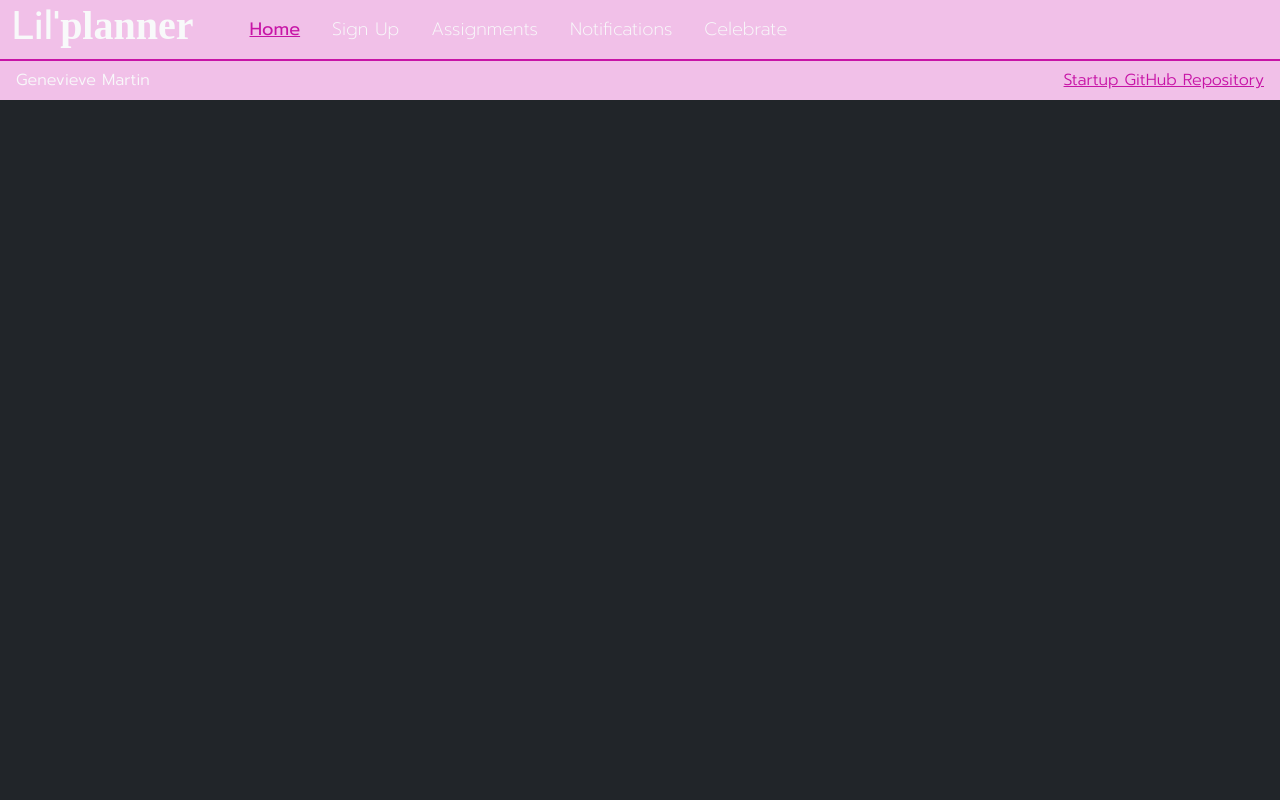
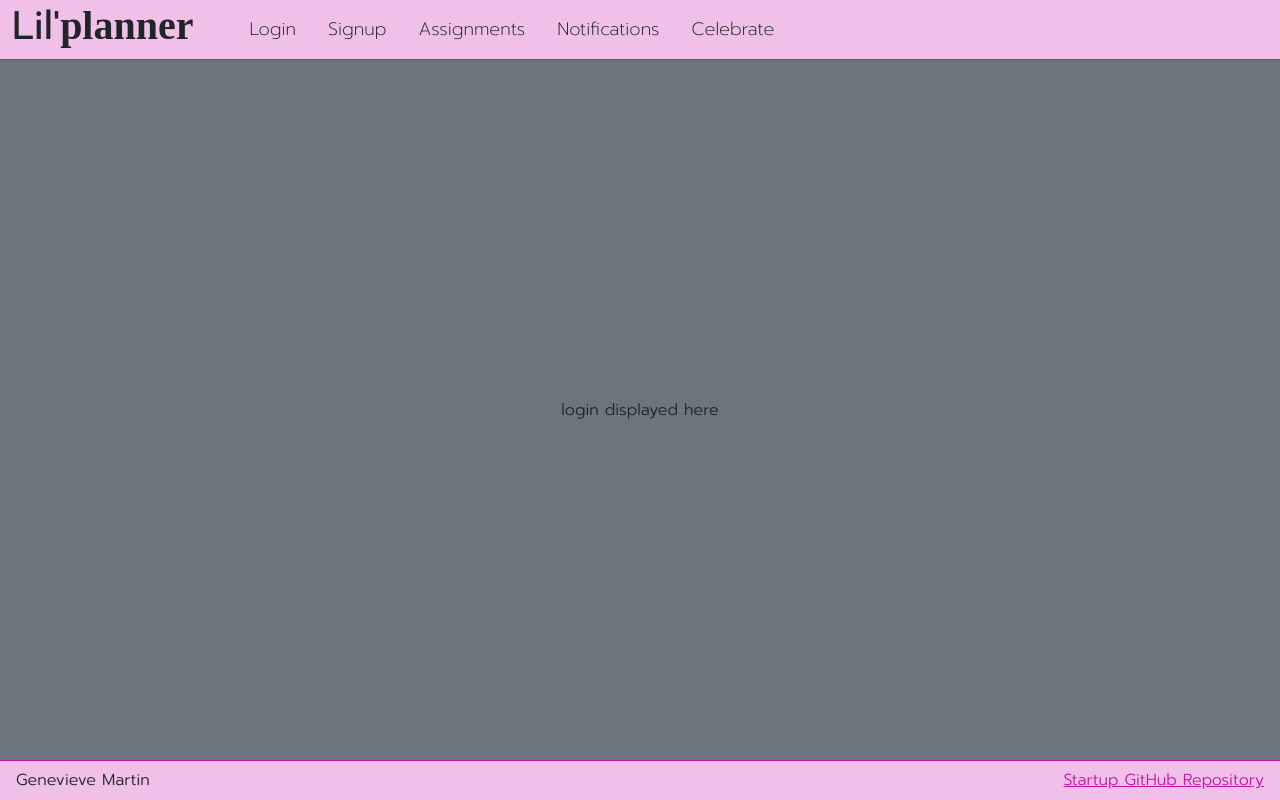
Before and after one commit to grm77777/startup, a React (Vite) app: page / in a window 1280 px wide. Built offline with nearby package versions, Linux system fonts and the light colour scheme; a web font is replaced by a local one.

Commit message:
Created the router

```diff
--- a/index.html
+++ b/index.html
@@ -4,7 +4,7 @@
     <meta charset="utf-8" />
     <link rel="icon" href="/logo.ico" />
     <meta name="viewport" content="width=device-width, initial-scale=1" />
-    <meta name="theme-color" content="#000000" />
+    <meta name="theme-color" content="#FFFFFF" />
 
     <title>Lil' Planner</title>
 
--- a/src/app.jsx
+++ b/src/app.jsx
@@ -1,33 +1,61 @@
 import React from 'react';
 import 'bootstrap/dist/css/bootstrap.min.css';
 import './app.css';
+import { BrowserRouter, NavLink, Route, Routes } from 'react-router-dom';
+import { Login } from './login/login';
+import { Assignments } from './assignments/assignments';
+import { Celebrate } from './celebrate/celebrate';
+import { Notifications } from './notifications/notifications';
+import { Signup } from './signup/signup';
 
 export default function App() {
   return (
-  <div className="body bg-dark text-light">
-    <header class="container-header">
-        <nav class="navbar-fixed-top">
-            <h1 class="navbar-brand-lil">Lil'</h1>
-            <h1 class="navbar-brand-planner">planner</h1>
+  <BrowserRouter>
+    <div className="body">
+        <header className="container-header">
+            <nav className="navbar-fixed-top">
+                <h1 className="navbar-brand-lil">Lil'</h1>
+                <h1 className="navbar-brand-planner">planner</h1>
                 <menu>
-            <li class="nav-item">
-                <a class="nav-link-active" href="index.html">Home</a></li>
-            <li class="nav-item">
-                <a class="nav-link" href="signup.html">Sign Up</a></li>
-            <li class="nav-item">
-                <a class="nav-link" href="assignments.html">Assignments</a></li>
-            <li class="nav-item">
-                <a class="nav-link" href="notifications.html">Notifications</a></li>
-            <li class="nav-item">
-                <a class="nav-link" href="celebrate.html">Celebrate</a></li>
+                <li className="nav-item">
+                    <NavLink className='nav-link' to="">Login</NavLink>
+                </li>
+                <li className="nav-item">
+                    <NavLink className='nav-link' to='signup'>Signup</NavLink>
+                </li>
+                <li className="nav-item">
+                    <NavLink className='nav-link' to='assignments'>Assignments</NavLink>
+                </li>
+                <li className="nav-item">
+                    <NavLink className='nav-link' to='notifications'>Notifications</NavLink>
+                </li>
+                <li className="nav-item">
+                    <NavLink className='nav-link' to='celebrate'>Celebrate</NavLink>
+                </li>
                 </menu>
             </nav>
         </header>
 
+        <main>
+          <Routes>
+            <Route path='/' element={<Login />} exact />
+            <Route path='/signup' element={<Signup />} />
+            <Route path='/assignments' element={<Assignments />} />
+            <Route path='/notifications' element={<Notifications />} />
+            <Route path='/celebrate' element={<Celebrate />} />
+            <Route path='*' element={<NotFound />} />
+          </Routes>
+        </main>
+
         <footer>
-    <span class="author">Genevieve Martin</span>
+        <span className="author">Genevieve Martin</span>
         <a href="https://github.com/grm77777/startup">Startup GitHub Repository</a>
         </footer>
     </div>
+  </BrowserRouter>
   );
 }
+
+function NotFound() {
+  return <main className="container-fluid bg-secondary text-center">404: Return to sender. Address unknown.</main>;
+}
```
Lines whose indentation alone changed are shown as unchanged.
